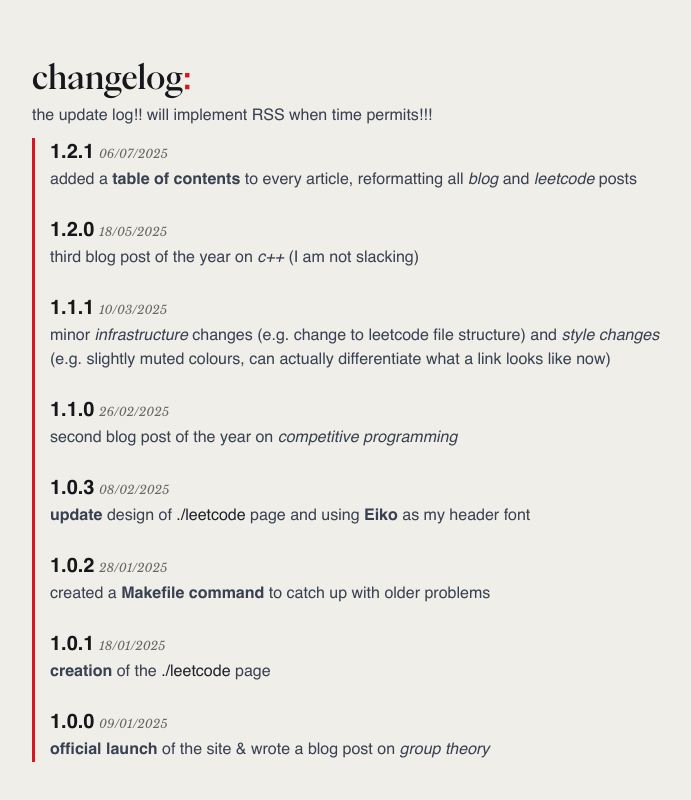
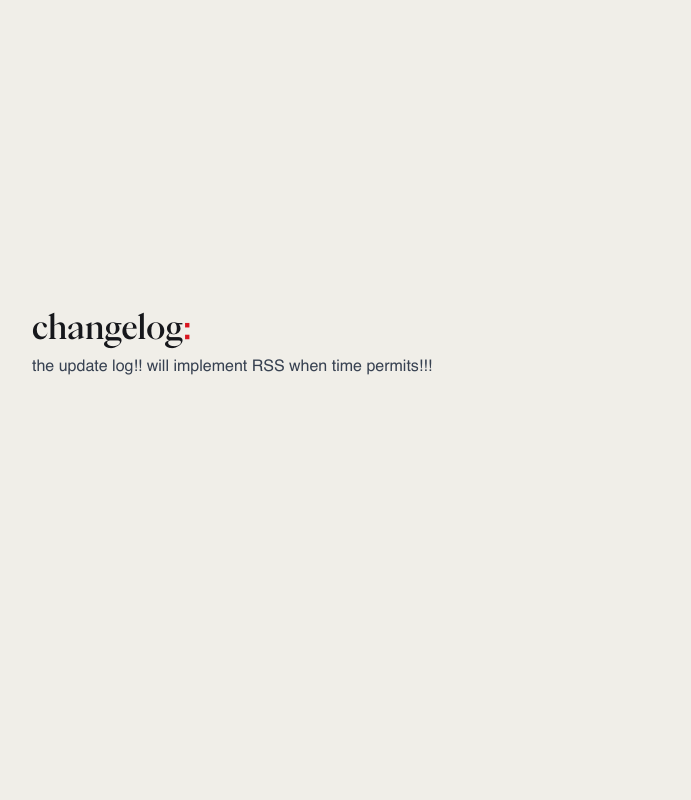
Before and after one commit to monoclonalAb/website, a Next.js app: page / in a window 1280 px wide. Shown: the part 5485-6285 px from the top of the page, without its empty margins (293-984 px from the left). After the commit the page ends 6241 px from the top, so only its background shows below. Built offline with nearby package versions, Linux system fonts and the light colour scheme.

Commit message:
Clear the changelog entries

```diff
--- a/app/_sections/Changelog.tsx
+++ b/app/_sections/Changelog.tsx
@@ -1,5 +1,3 @@
-import Link from "next/link";
-
 export default function Changelog() {
   return (
     <>
@@ -7,68 +5,6 @@ export default function Changelog() {
         changelog<span>:</span>
       </h1>
       <p>the update log!! will implement RSS when time permits!!!</p>
-      <dl className="sidebar">
-        <dt>
-          <span className="release">1.2.1</span> <time>06/07/2025</time>
-        </dt>
-        <dd>
-          added a <b>table of contents</b> to every article, reformatting all{" "}
-          <i>blog</i> and <i>leetcode</i> posts
-        </dd>
-        <br />
-        <dt>
-          <span className="release">1.2.0</span> <time>18/05/2025</time>
-        </dt>
-        <dd>
-          third blog post of the year on <i>c++</i> (I am not slacking)
-        </dd>
-        <br />
-        <dt>
-          <span className="release">1.1.1</span> <time>10/03/2025</time>
-        </dt>
-        <dd>
-          minor <i>infrastructure</i> changes (e.g. change to leetcode file
-          structure) and <i>style changes</i> (e.g. slightly muted colours, can
-          actually differentiate what a link looks like now)
-        </dd>
-        <br />
-        <dt>
-          <span className="release">1.1.0</span> <time>26/02/2025</time>
-        </dt>
-        <dd>
-          second blog post of the year on <i>competitive programming</i>
-        </dd>
-        <br />
-        <dt>
-          <span className="release">1.0.3</span> <time>08/02/2025</time>
-        </dt>
-        <dd>
-          <b>update</b> design of <Link href="/leetcode">./leetcode</Link> page
-          and using <b>Eiko</b> as my header font
-        </dd>
-        <br />
-        <dt>
-          <span className="release">1.0.2</span> <time>28/01/2025</time>
-        </dt>
-        <dd>
-          created a <b>Makefile command</b> to catch up with older problems
-        </dd>
-        <br />
-        <dt>
-          <span className="release">1.0.1</span> <time>18/01/2025</time>
-        </dt>
-        <dd>
-          <b>creation</b> of the <Link href="/leetcode">./leetcode</Link> page
-        </dd>
-        <br />
-        <dt>
-          <span className="release">1.0.0</span> <time>09/01/2025</time>
-        </dt>
-        <dd>
-          <b>official launch</b> of the site & wrote a blog post on{" "}
-          <i>group theory</i>
-        </dd>
-      </dl>
     </>
   );
 }
```
